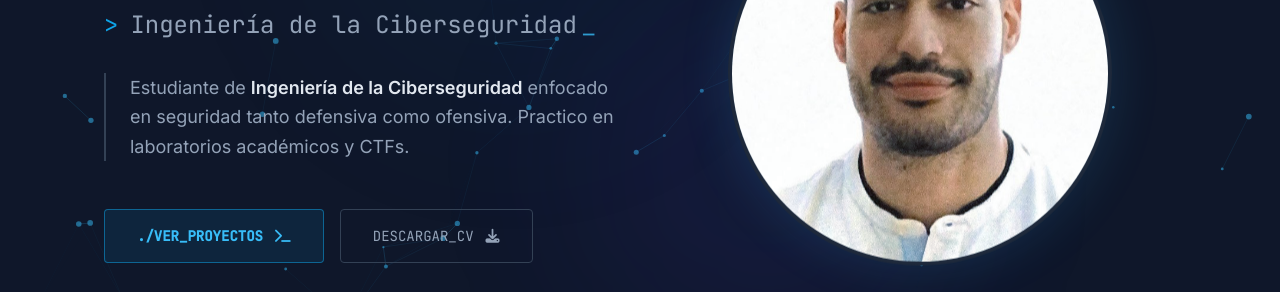
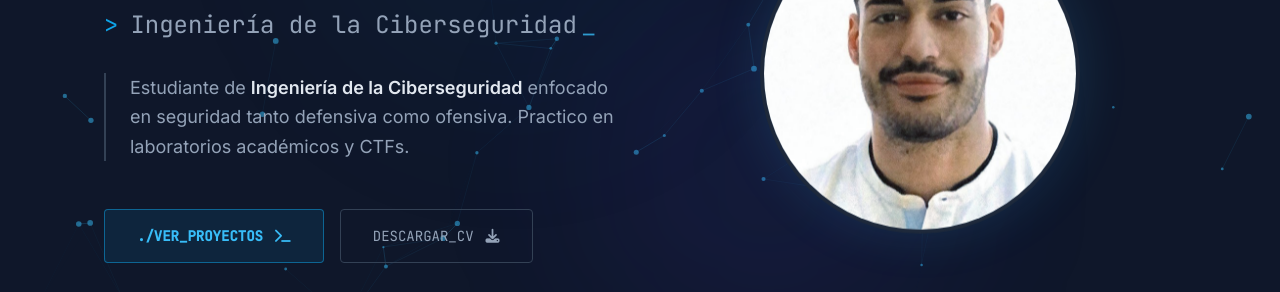
Before and after one commit to juansrz/juansrz.github.io, a plain HTML site: page index.html in a window 1280 px wide. Shown: the part 366-658 px from the top of the page. Drawn offline with nearby package versions, Linux system fonts and the light colour scheme; animation ran at ten frames a second.

Commit message:
Update image scale

```diff
--- a/index.html
+++ b/index.html
@@ -289,7 +289,7 @@
 
             <!-- Visual Content -->
             <div class="order-1 md:order-2 flex justify-center relative fade-in-up" style="animation-delay: 0.2s;">
-                <div class="relative w-72 h-72 md:w-96 md:h-96 animate-float">
+                <div class="relative w-60 h-60 md:w-80 md:h-80 animate-float">
                     <!-- Image Container  -->
                     <div class="w-full h-full rounded-full overflow-hidden border-4 border-slate-800 shadow-[0_0_50px_rgba(56,189,248,0.15)] relative z-10 group bg-slate-900">
 
```
